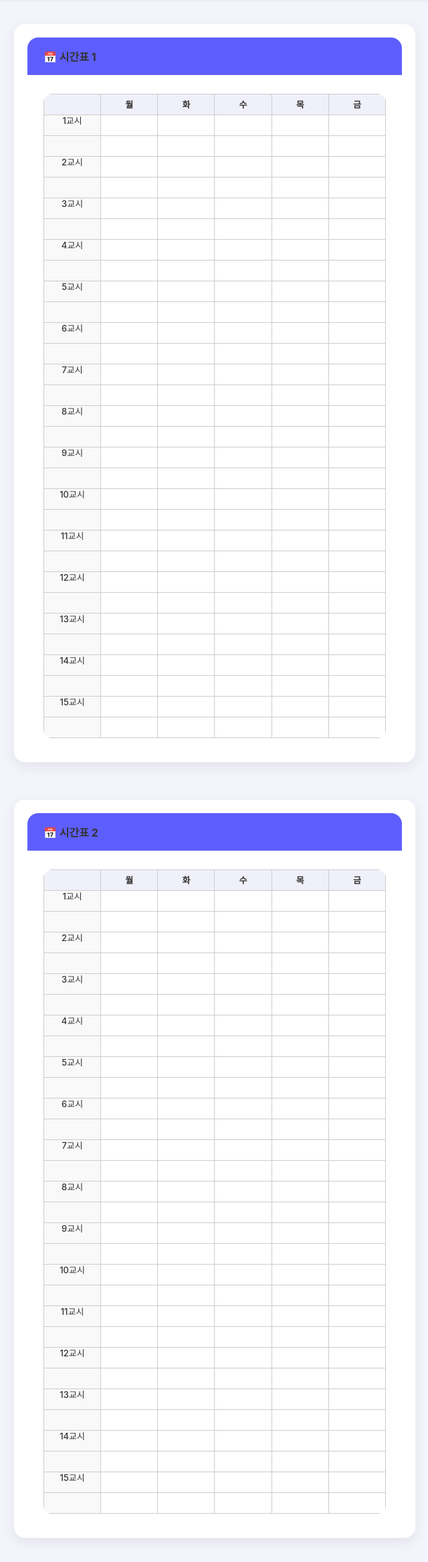
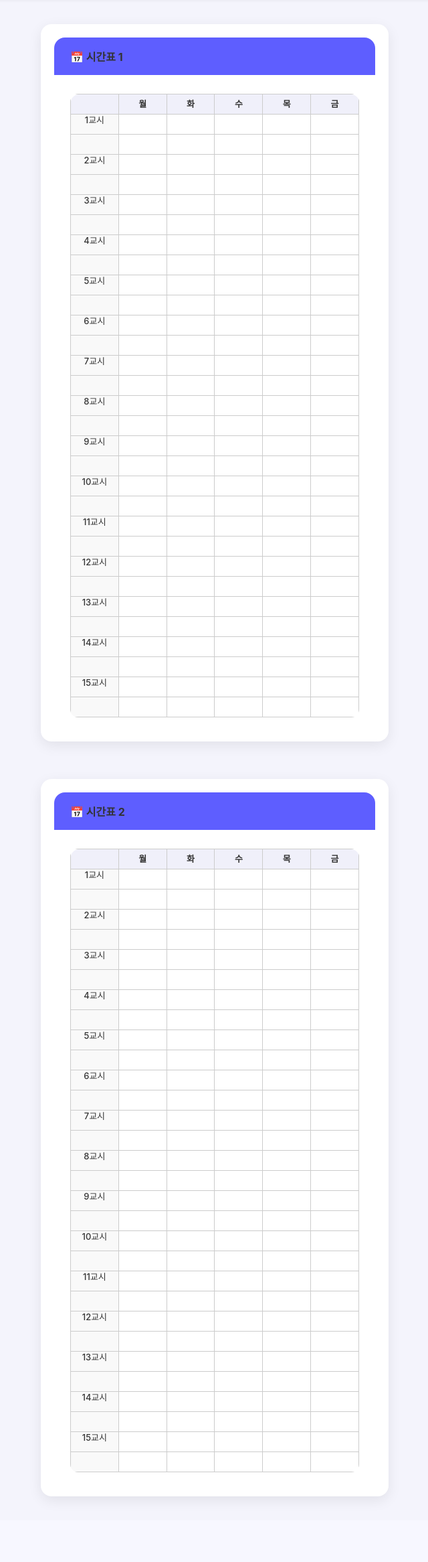
Before and after one commit to Cansur/Timetable-Assistant-Using-AI, a Flask app: page /compare in a window 1280 px wide. Shown: the part 97-2429 px from the top of the page at 67% size, without its empty margins (319-959 px from the left). After the commit the page ends 2337 px from the top, so only its background shows below. Run offline with Flask 3, Linux system fonts and the light colour scheme; some libraries are stand-ins or nearby versions.

Commit message:
fix: 비교하기 페이지 사이즈 조절 수정

```diff
--- a/back/static/css/compare.css
+++ b/back/static/css/compare.css
@@ -13,7 +13,7 @@
 
 /* 시간표 카드 */
 .timetable-card {
-    width: 600px;
+    width: 520px;
     /* 🔼 이전보다 넓게 */
     max-width: 100%;
     padding: 20px;
@@ -45,6 +45,6 @@
 .timetable-table td {
     border: 1px solid #ccc;
     padding: 4px;
-    height: 28px;
+    height: 20px;
     white-space: nowrap;
 }
--- a/back/templates/compare.html
+++ b/back/templates/compare.html
@@ -36,7 +36,7 @@
   </header>
 
   <!-- ✅ 시간표 비교 메인 -->
-  <main class="main-centered" style="margin: 0px 200px;">
+  <main class="main-centered" style="margin: 0px 120px;">
     <!-- 시간표 카드 1 -->
     <div class="timetable-card">
       <div class="timetable-header">📅 시간표 1</div>
```
